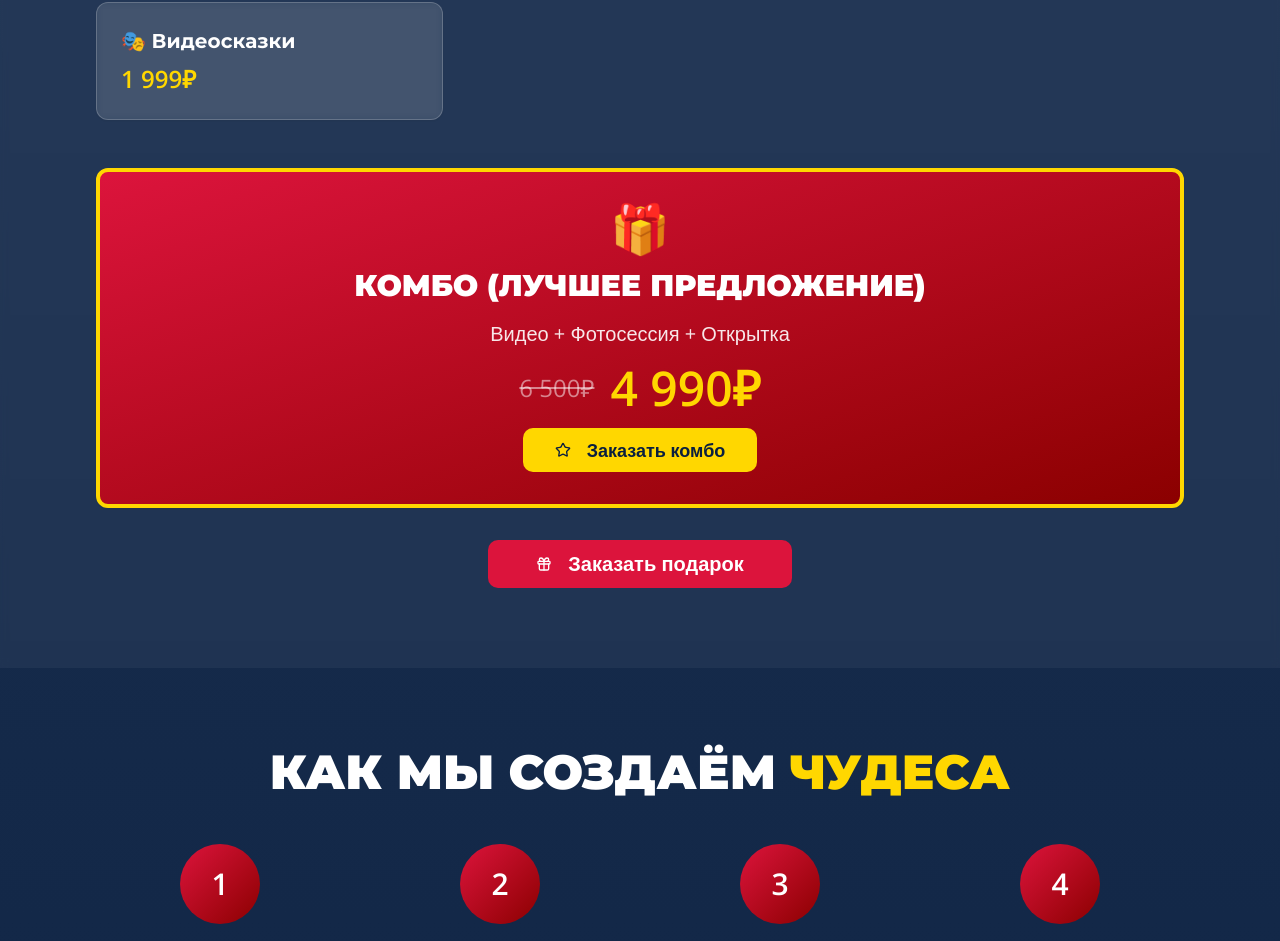
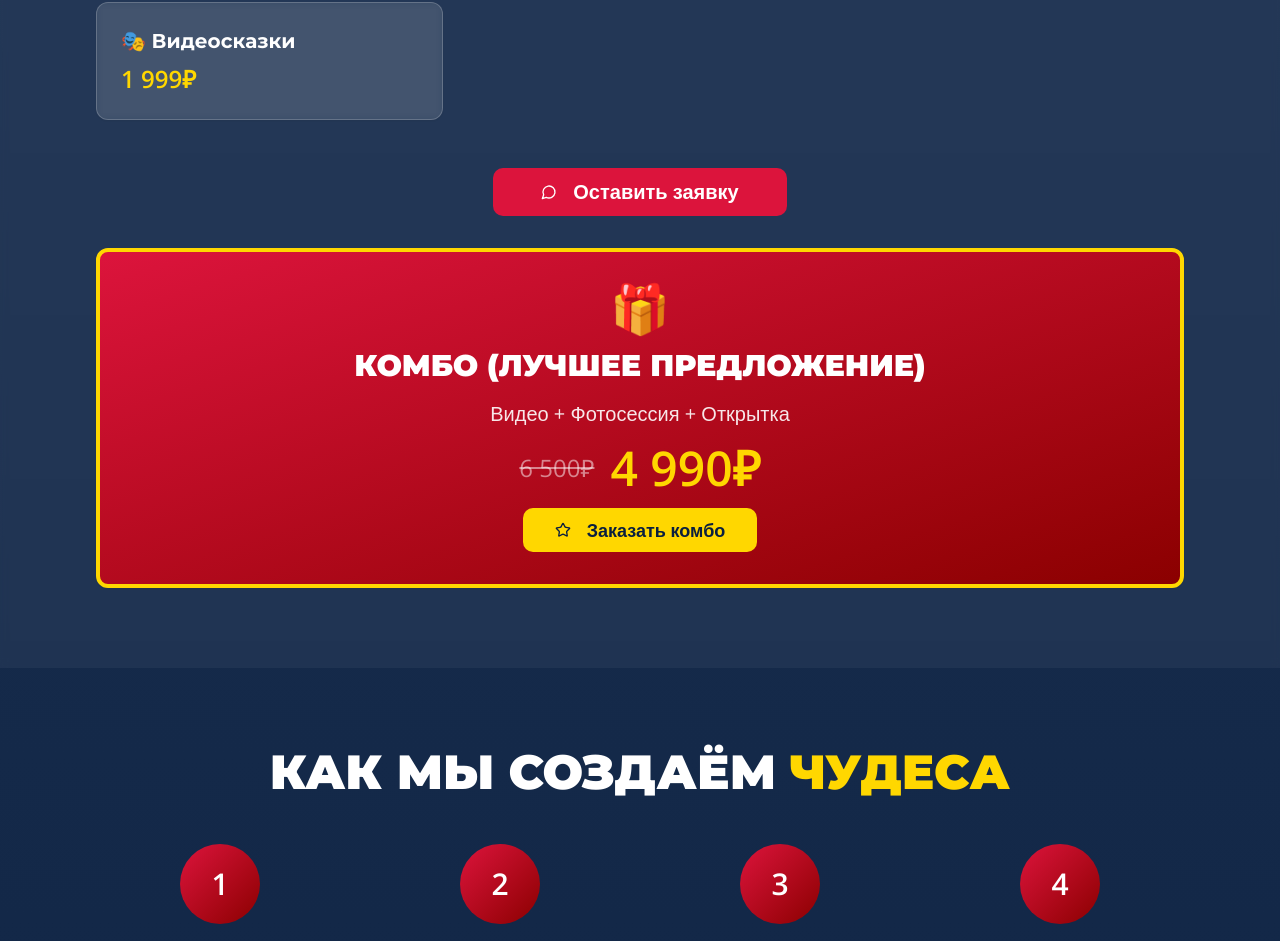
Before and after one commit to pr-poehali-dev/newyear-gift-creation, a React (Vite) app: page / in a window 1280 px wide. Shown: the part 2829-3770 px from the top of the page. Built offline with nearby package versions, Linux system fonts and the light colour scheme.

Commit message:
Переместить кнопку "Оставить заявку" в услугах

```diff
--- a/src/pages/Index.tsx
+++ b/src/pages/Index.tsx
@@ -409,6 +409,19 @@ const Index = () => {
             ))}
           </div>
 
+          <div className="text-center my-8">
+            <Button
+              size="lg"
+              className="bg-[#DC143C] hover:bg-[#DC143C]/90 text-white font-bold text-xl px-12 py-6 hover:scale-105 transition-transform"
+              asChild
+            >
+              <a href="https://t.me/Stanis_coach" target="_blank" rel="noopener noreferrer">
+                <Icon name="MessageCircle" size={24} className="mr-2" />
+                Оставить заявку
+              </a>
+            </Button>
+          </div>
+
           <Card className="bg-gradient-to-br from-[#DC143C] to-[#8B0000] border-[#FFD700] border-4 hover:scale-105 transition-transform">
             <CardContent className="p-8 text-center">
               <div className="text-5xl mb-4">🎁</div>
@@ -430,19 +443,6 @@ const Index = () => {
               </Button>
             </CardContent>
           </Card>
-
-          <div className="text-center mt-8">
-            <Button
-              size="lg"
-              className="bg-[#DC143C] hover:bg-[#DC143C]/90 text-white font-bold text-xl px-12 py-6 hover:scale-105 transition-transform"
-              asChild
-            >
-              <a href="https://t.me/Stanis_coach" target="_blank" rel="noopener noreferrer">
-                <Icon name="Gift" size={24} className="mr-2" />
-                Заказать подарок
-              </a>
-            </Button>
-          </div>
         </div>
       </section>
 
```
